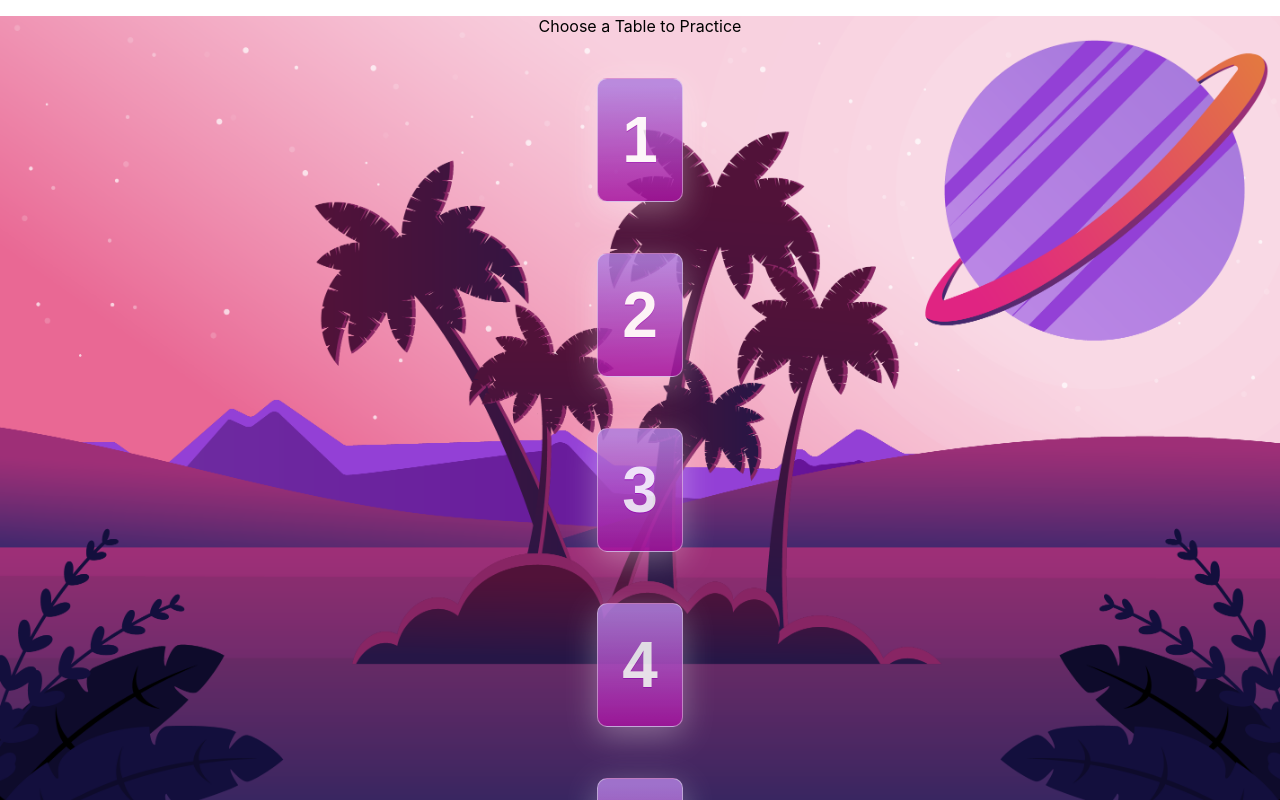
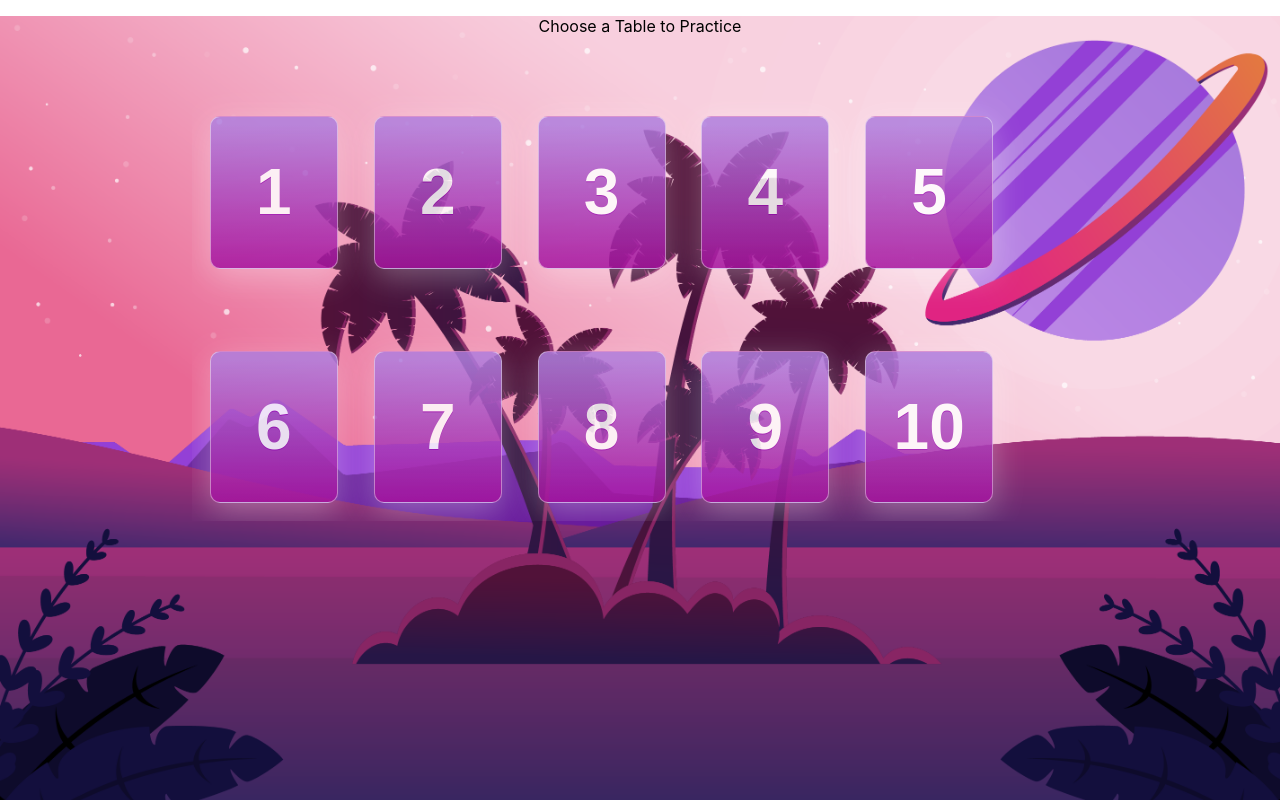
Before and after one commit to kaylawoodbury/KidzMathicon, a React (Create React App) app: page / in a window 1280 px wide. Both pictures are taken after a click on the button "Start". Shown: the top 800 px of the page. Built offline with nearby package versions, Linux system fonts and the light colour scheme.

Commit message:
style buttons
Co-authored-by: jaime <jaime.cruz.hostalot@gmail.com>

```diff
--- a/src/App.css
+++ b/src/App.css
@@ -81,24 +81,28 @@
 }
 
 .ButtonContainer{
-  /* margin: auto */
+  overflow: hidden;
+  margin-left: 15%;
+  margin-right: 15%;
 }
 .Button{
   margin: 2%;
+  margin-top: 5vw;
   box-shadow:inset 0px 1px 0px 0px #e184f3;
   background:linear-gradient(to bottom, #b07fde 5%, rgba( 160, 17, 144, 0.8 ));
   background-color:#c123de;
   border-radius:10px;
   border: 1px solid rgba( 255, 255, 255, 0.50 );
   box-shadow: 0 8px 32px 0 rgba(  255, 255, 255, 0.37 );
-  display:inline-block;
   cursor:pointer;
   color:#ffffff;
   font-family:Arial;
   font-size:5vw;
   font-weight:bold;
-  padding:24px 24px;
+  width: 10vw;
+  padding:3vw 2vw;
   text-decoration:none;
   text-shadow:0px 1px 0px #9b14b3;
   opacity: 85%;
+  float: left;
 }
```
